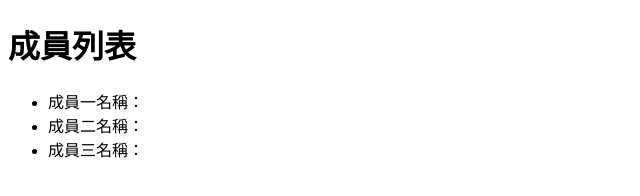
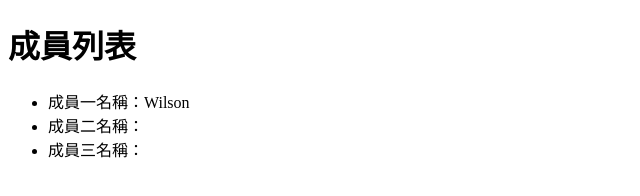
Before and after one commit to wi0821/git-week-4, a plain HTML site: page index.html in a window 1280 px wide. Shown: the full height of the page, 0-640 px from the left. Drawn offline with Linux system fonts and the light colour scheme.

Commit message:
add memrber 1 name

```diff
--- a/index.html
+++ b/index.html
@@ -8,7 +8,7 @@
 <body>
     <h1>成員列表</h1>
     <ul>
-        <li>成員一名稱：</li>
+        <li>成員一名稱：Wilson</li>
         <li>成員二名稱：</li>
         <li>成員三名稱：</li>
     </ul>
```
